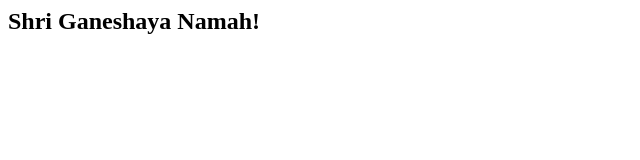
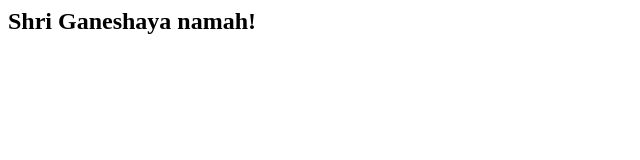
Before and after one commit to HemantKumarBharti/firstgitrepo, a plain HTML site: page index.html in a window 1280 px wide. Shown: the full height of the page, 0-640 px from the left. Drawn offline with Linux system fonts and the light colour scheme.

Commit message:
first commit

```diff
--- a/index.html
+++ b/index.html
@@ -1,5 +1,5 @@
 <html>
 	<body>
-		<h2>Shri Ganeshaya Namah! </h2>
+		<h2>Shri Ganeshaya namah!</h2>
 	</body>
 </html>
```
